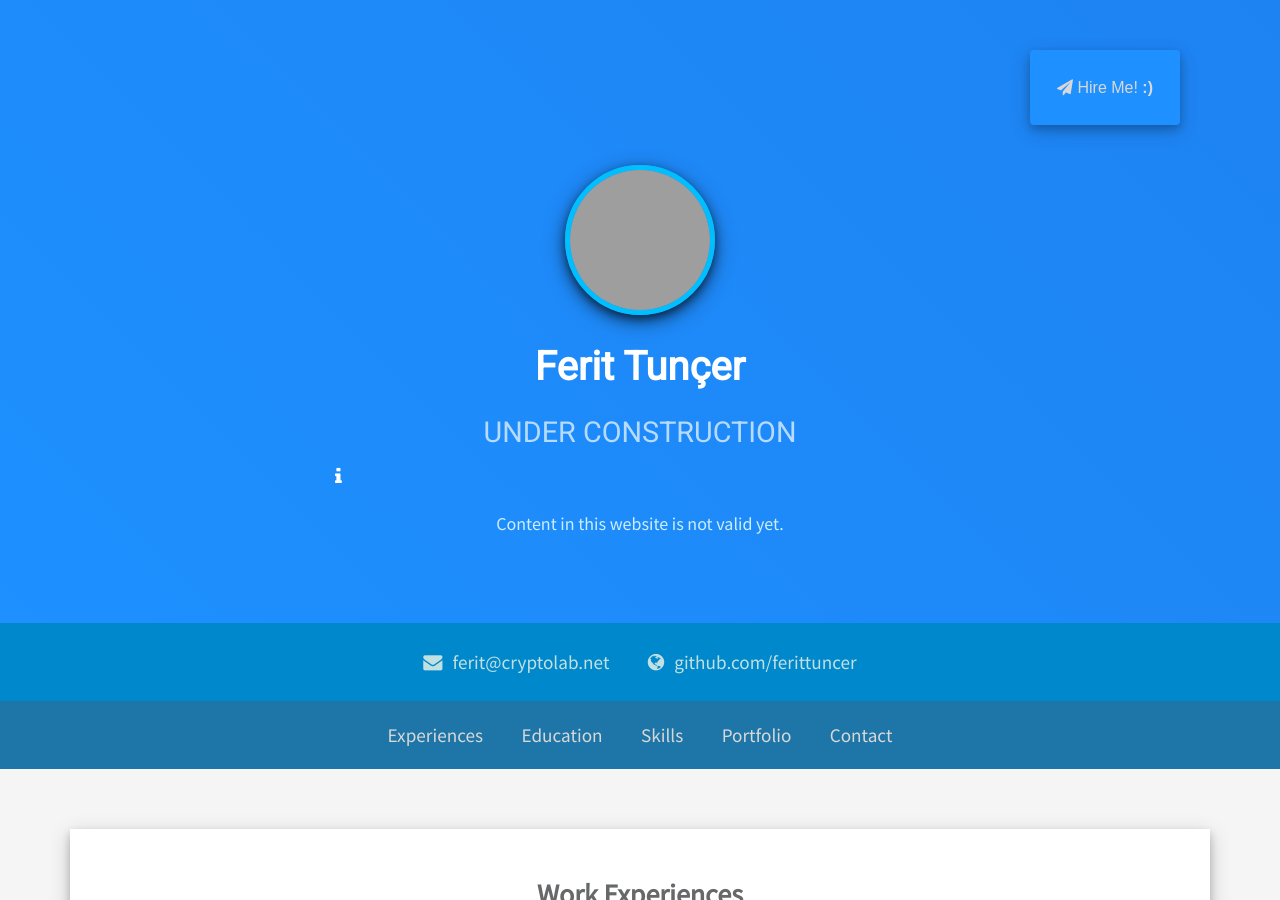
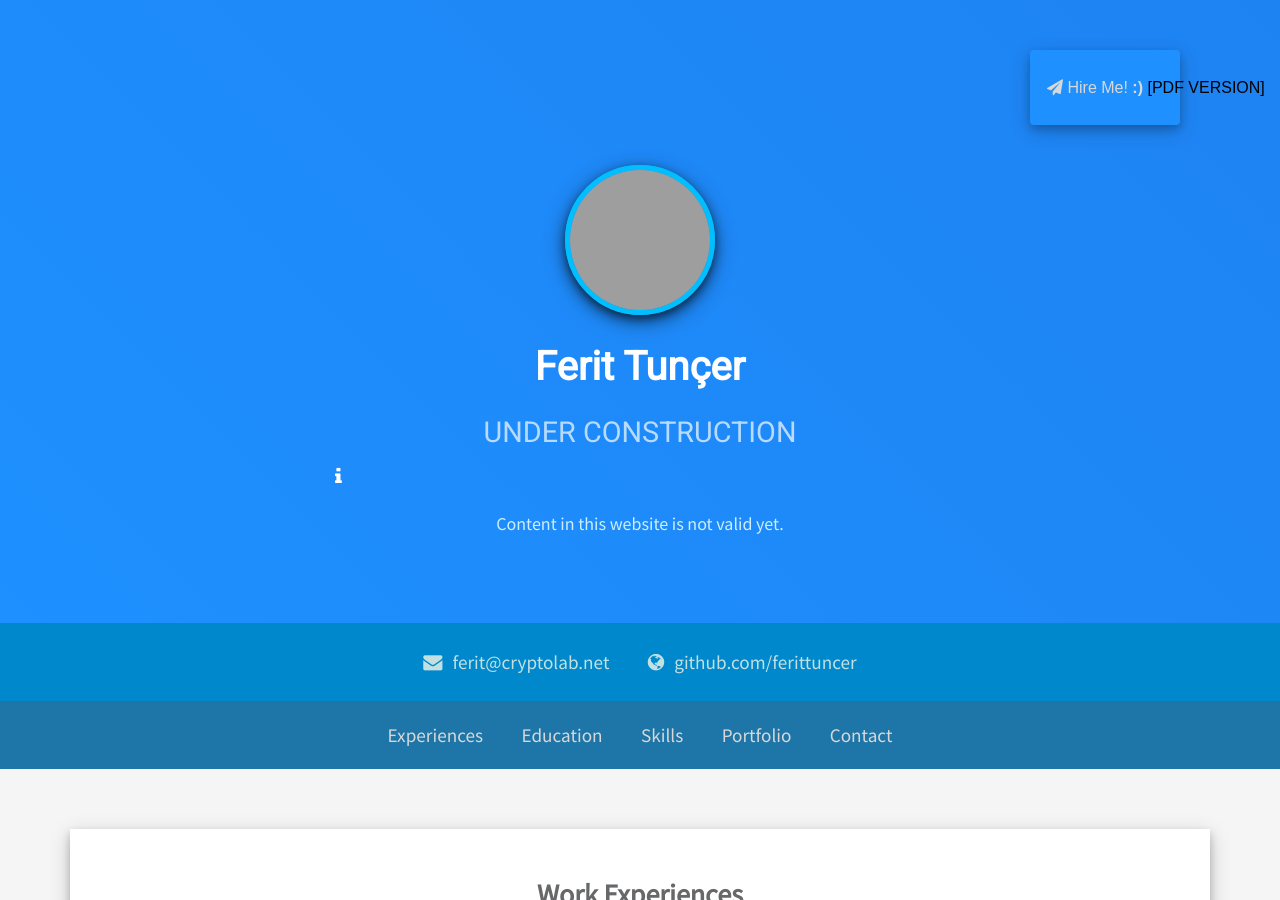
Before and after one commit to ferittuncer/ferittuncer.github.io, a Jekyll site: the page built from index.html, in a window 1280 px wide and 900 px high. Built offline with Jekyll 4.4.1, drawn with Linux system fonts in a browser that asks for light colours; a style sheet for code colours, icons or effects is not loaded; grey boxes are pictures that could not be loaded.

Commit message:
Update header.html

```diff
--- a/_includes/header.html
+++ b/_includes/header.html
@@ -6,7 +6,7 @@
             <li class="nav-item">
                 <button class="btn" type="button" id="hireme">
                     <a class="hire-link active" href="mailto: {{site.email}}"> <i class="fa fa-paper-plane"> </i> Hire Me! </a>
-                    {{ page.pdf_url }}
+                    [PDF VERSION]{{ page.pdf_url }}
 
                 </button>
             </li>
```
